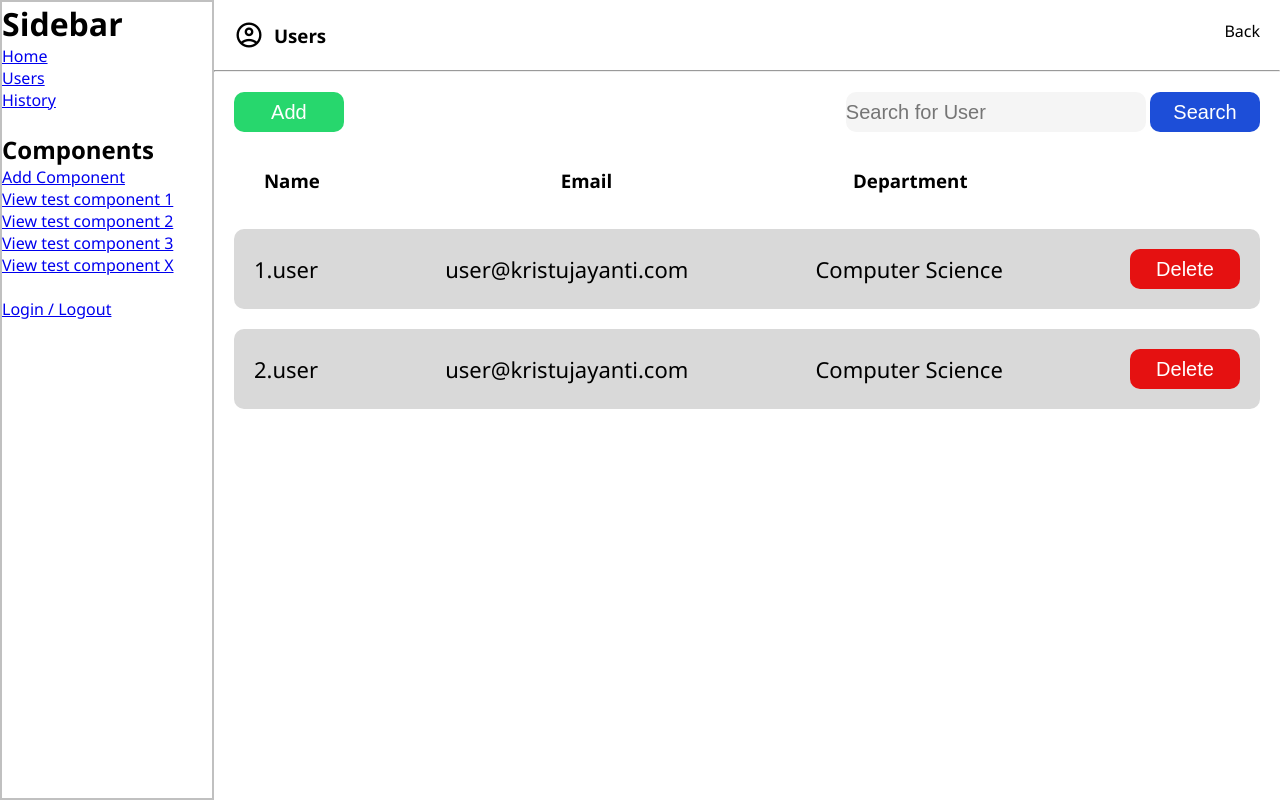
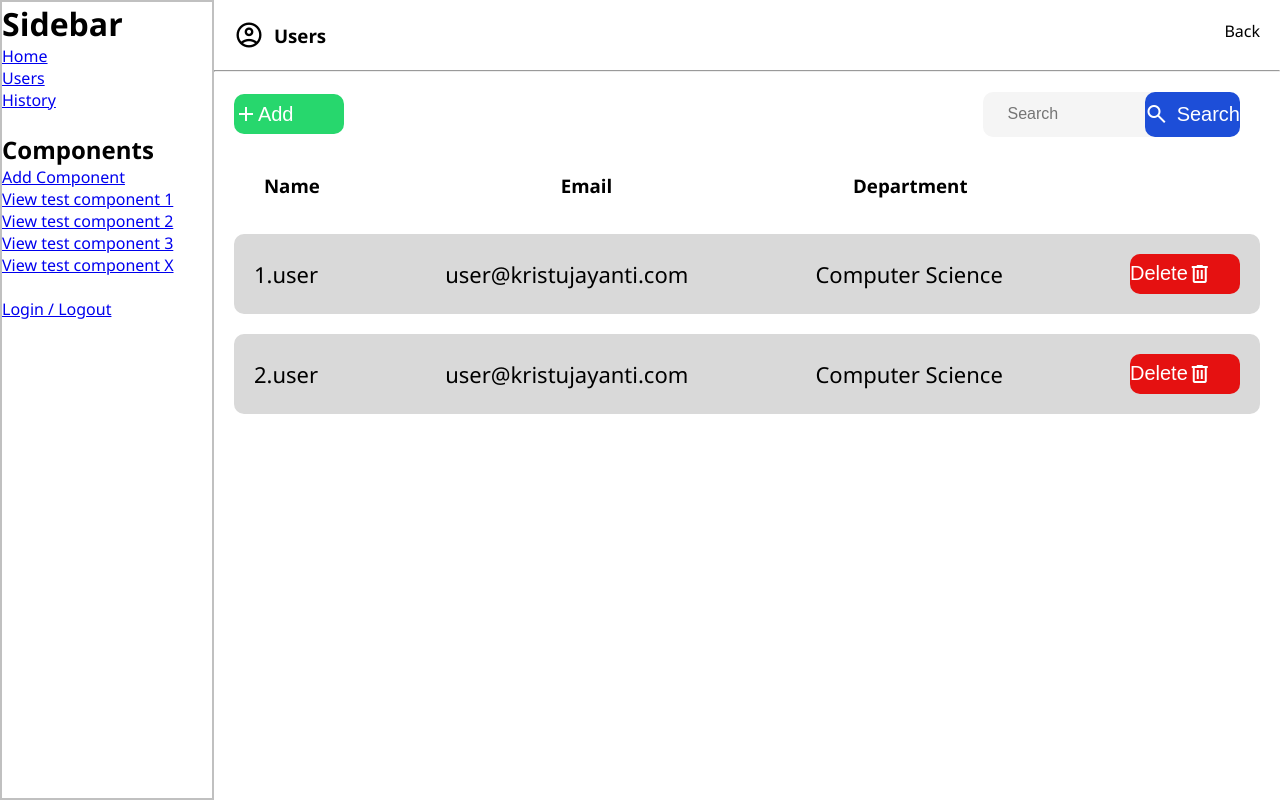
Before and after one commit to mr0weird0guy/CMS-Web, a SvelteKit app: page /users in a window 1280 px wide. Built offline with nearby package versions, Linux system fonts and the light colour scheme.

Commit message:
Created a Searchbar component and added images to buttons in User Page UI

```diff
--- a/src/lib/components/Button.svelte
+++ b/src/lib/components/Button.svelte
@@ -13,21 +13,29 @@
 		border: none;
 		font-size: 20px;
 		cursor: pointer;
-        color: #fff;
+		color: #fff;
+		display: flex;
+		align-items: center;
+	}
+
+	.search {
+		background-color: #1d4ed8;
+		width: 50%;
+		height: 2.8rem;
+		margin-left: -3.5rem;
+		border: none;
+		outline: none;
 	}
 
 	.primary {
 		background-color: #1d4ed8;
-
 	}
 
 	.danger {
 		background-color: #e51111;
-
 	}
 
 	.success {
 		background-color: #27d76d;
-
 	}
 </style>
--- /dev/null
+++ b/src/lib/components/Searchbar.svelte
@@ -0,0 +1,34 @@
+<script lang="ts">
+	import Button from '$lib/components/Button.svelte';
+	export let text: any;
+</script>
+
+<div class="searchBar">
+	<input id="searchQueryInput" type="text" name="searchQueryInput" placeholder={text} value="" />
+	<Button variant="search"><span class="material-symbols-outlined"> search </span>Search</Button>
+</div>
+
+<style>
+	.searchBar {
+		width: 25%;
+		display: flex;
+		align-items: center;
+		margin-right: 20px;
+	}
+
+	#searchQueryInput {
+		width: 100%;
+		height: 2.8rem;
+		background: #f5f5f5;
+		outline: none;
+		border: none;
+		border-radius: 10px;
+		padding: 0 3.5rem 0 1.5rem;
+		font-size: 1rem;
+	}
+
+	.searchBar span {
+		font-size: 1.5rem;
+		margin-right: 0.5rem;
+	}
+</style>
--- a/src/lib/components/UserInfo.svelte
+++ b/src/lib/components/UserInfo.svelte
@@ -10,7 +10,7 @@
 	<p>{no}.{name}</p>
 	<p>{email}</p>
 	<p>{department}</p>
-	<Button variant="danger">Delete</Button>
+	<Button variant="danger">Delete<span class="material-symbols-outlined"> delete </span></Button>
 </div>
 
 <style>
--- a/src/routes/users/+page.svelte
+++ b/src/routes/users/+page.svelte
@@ -1,12 +1,11 @@
 <script lang="ts">
 	import UserInfo from '$lib/components/UserInfo.svelte';
 	import Button from '$lib/components/Button.svelte';
+	import Searchbar from '$lib/components/Searchbar.svelte';
 	function deleteUser(id: string) {
 		// Do firebase Code to delete the user Id
 	}
 </script>
-
-
 
 <main>
 	<div class="header">
@@ -21,11 +20,8 @@
 	</div>
 	<hr class="headerLine" />
 	<div class="items">
-		<Button variant="success">Add</Button>
-		<div class="search">
-			<input type="text" placeholder="Search for User" class="enter" />
-			<Button variant="primary">Search</Button>
-		</div>
+		<Button variant="success"><span class="material-symbols-outlined"> add </span>Add</Button>
+		<Searchbar text="Search" />
 	</div>
 	<div class="title">
 		<h3>Name</h3>
@@ -42,6 +38,7 @@
 	main {
 		width: 100%;
 	}
+
 	.header {
 		display: flex;
 		justify-content: space-between;
@@ -84,15 +81,4 @@
 	.entries {
 		align-items: center;
 	}
-
-	.enter {
-		width: 300px;
-		height: 40px;
-		border-radius: 10px;
-		border: none;
-		background-color: #f5f5f5;
-		color: #000;
-		font-size: 20px;
-		cursor: pointer;
-	}
 </style>
```
